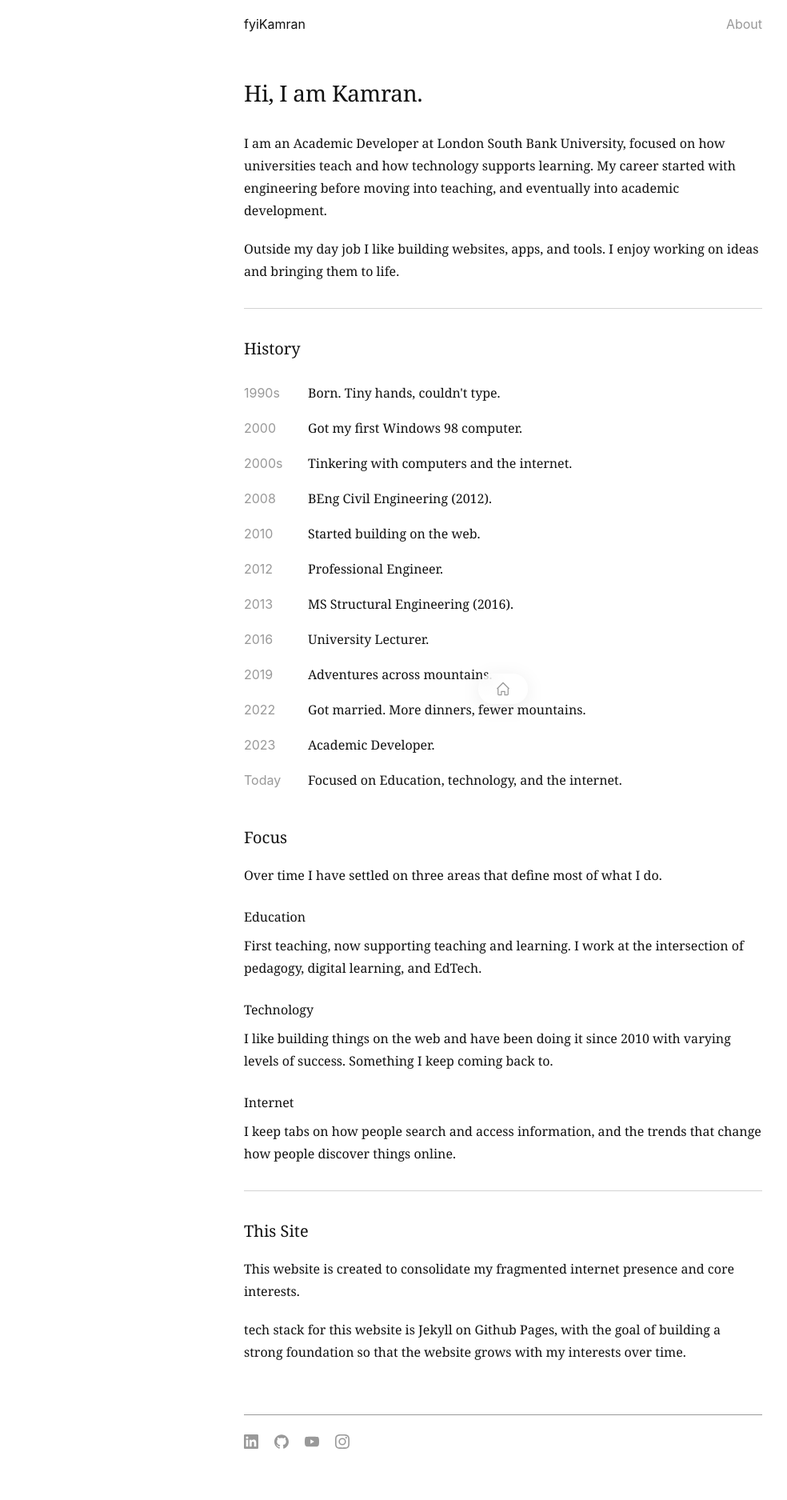
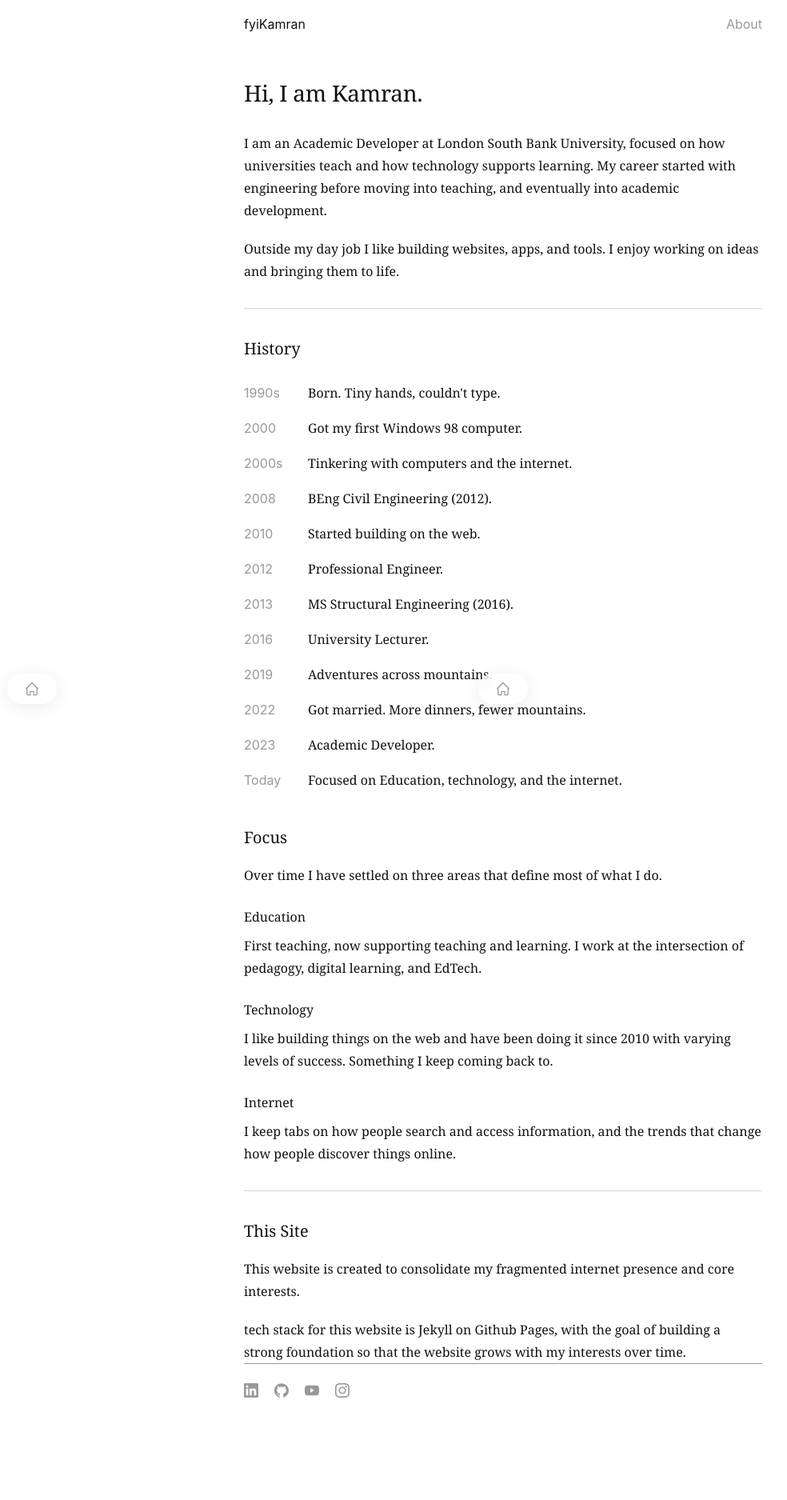
Before and after one commit to fyikamran/fyikamran.github.io, a Jekyll site: the page built from about.html, in a window 1280 px wide. Shown: the whole page at 80% size, without its empty margins (11-995 px from the left). Built offline with Jekyll 4.4.1, drawn with Linux system fonts in a browser that asks for light colours.

Commit message:
Update about.html

```diff
--- a/about.html
+++ b/about.html
@@ -54,3 +54,11 @@
 <p>tech stack for this website is Jekyll on Github Pages, with the goal of building a strong foundation so that the website grows with my interests over time.</>
  </section>
 </article>
+
+<nav style="position:fixed;bottom:1.25rem;left:1.25rem;display:flex;align-items:center;background:rgba(255,255,255,0.55);backdrop-filter:blur(12px);-webkit-backdrop-filter:blur(12px);border:1px solid rgba(255,255,255,0.4);border-radius:2rem;padding:0.5rem 1.25rem;box-shadow:0 4px 24px rgba(0,0,0,0.08);z-index:100;" aria-label="Bottom navigation">
+  <a href="/" style="display:flex;flex-direction:column;align-items:center;gap:0.25rem;color:#999999;text-decoration:none;font-family:-apple-system,BlinkMacSystemFont,'Segoe UI',Roboto,Helvetica,Arial,sans-serif;font-size:0.7rem;" aria-label="Home">
+    <svg viewBox="0 0 24 24" fill="none" stroke="currentColor" stroke-width="1.5" style="width:1.25rem;height:1.25rem;" aria-hidden="true">
+      <path d="M3 12L12 3l9 9M4.5 10.5V20a1 1 0 001 1h4v-5h5v5h4a1 1 0 001-1v-9.5"/>
+    </svg>
+  </a>
+</nav
```
